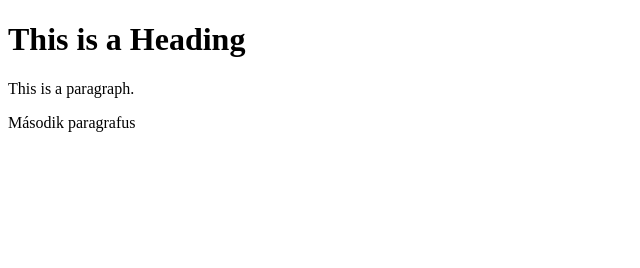
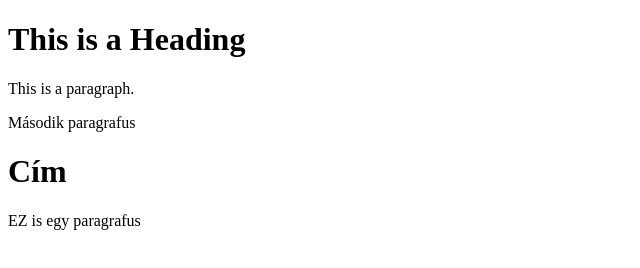
Before and after one commit to lejlailles/proba, a plain HTML site: page index.html in a window 1280 px wide. Shown: the whole page, without its empty margins (0-640 px from the left). Drawn offline with Linux system fonts and the light colour scheme.

Commit message:
HTML cím és bekezdések beszúrása

```diff
--- a/index.html
+++ b/index.html
@@ -14,6 +14,9 @@
 <h1>This is a Heading</h1>
 <p>This is a paragraph.</p>
 <p>Második paragrafus</p>
+
+<h1>Cím</h1>
+<p>EZ is egy paragrafus</p>
 </main>
 
 </body>
```
